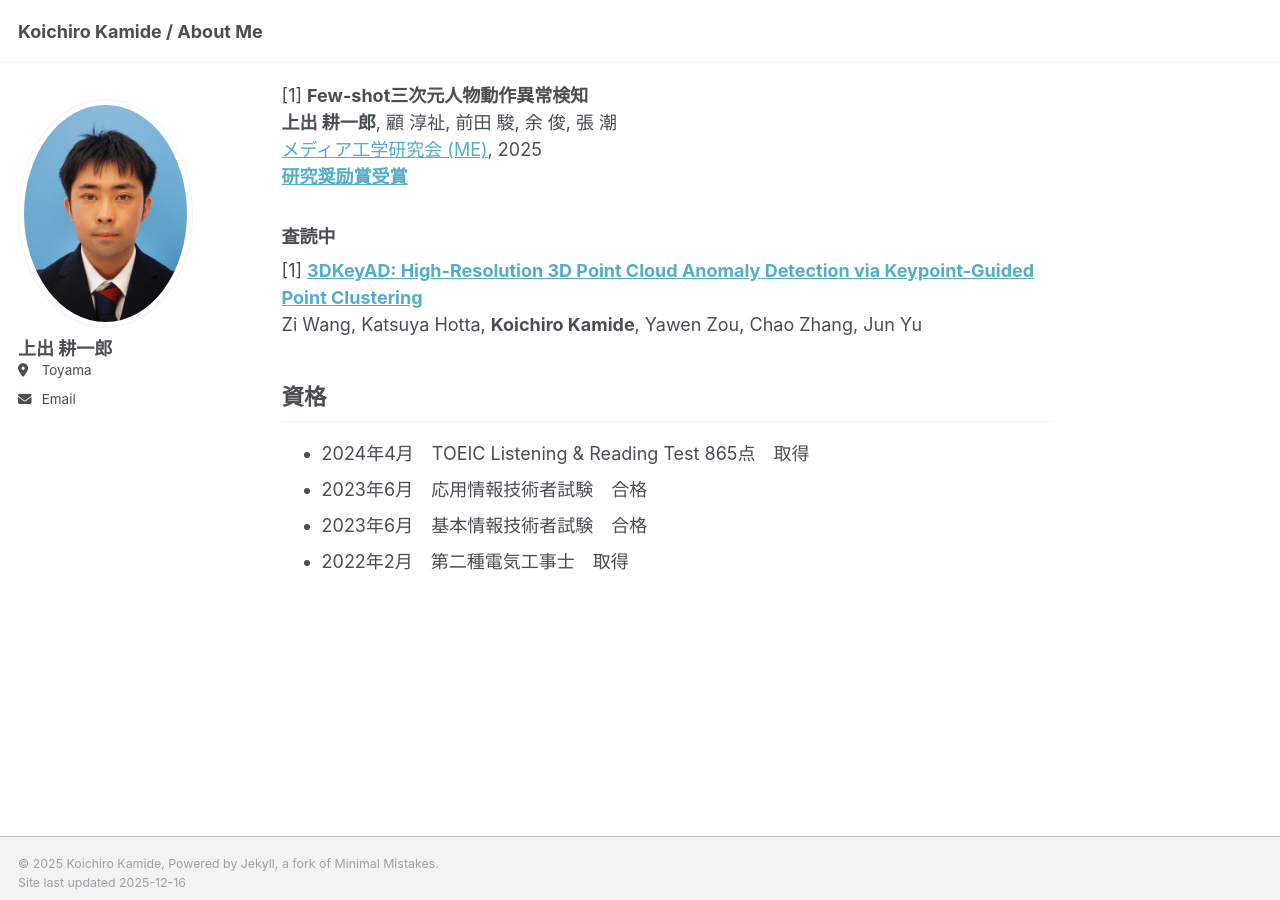
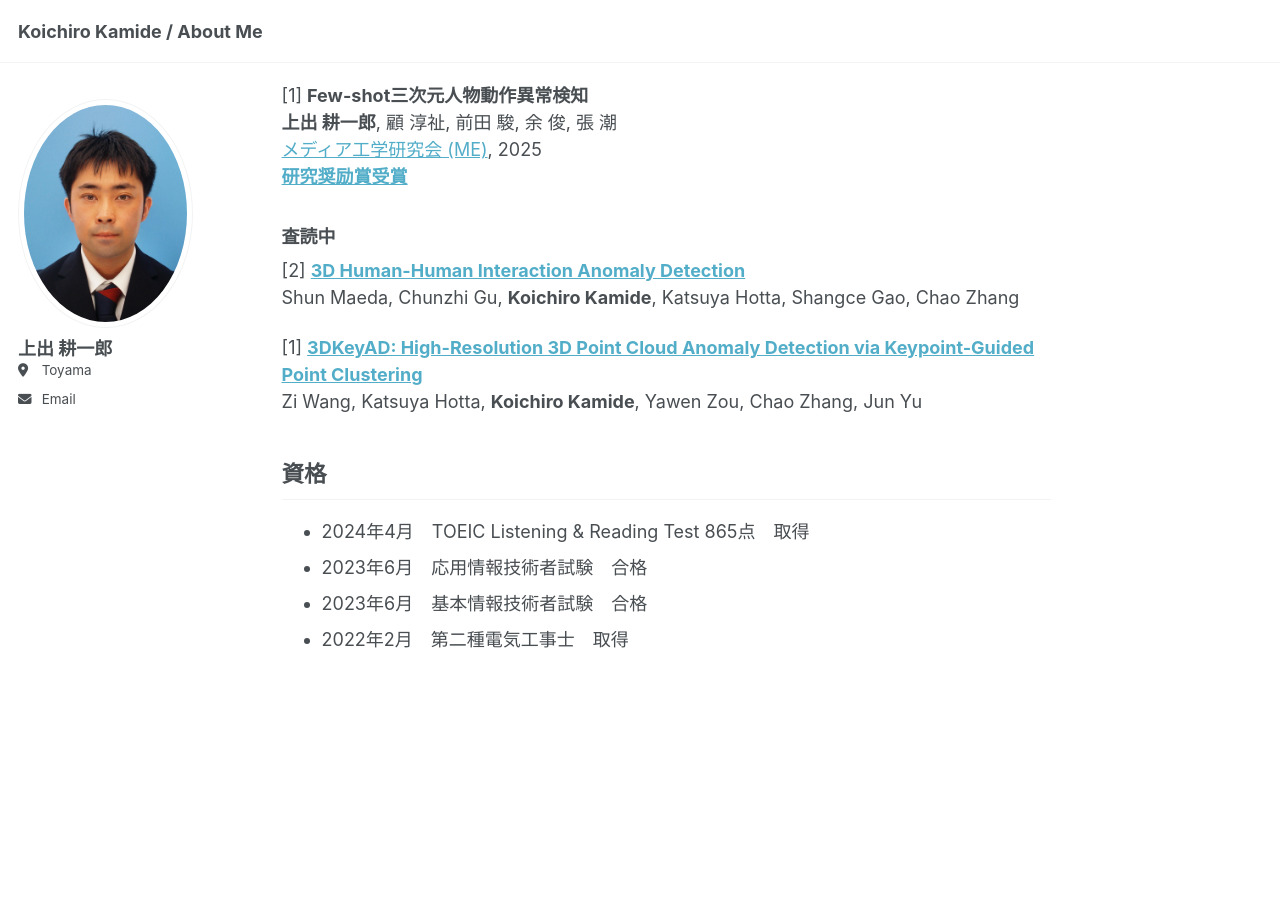
Before and after one commit to koichiro-kamide/koichiro-kamide.github.io, a Jekyll site: the page built from _pages/about.md, in a window 1280 px wide and 900 px high, scrolled down 1072 px. Built offline with Jekyll 4.4.1, drawn with Linux system fonts in a browser that asks for light colours.

Commit message:
Add paper in Under Review.

```diff
--- a/_pages/about.md
+++ b/_pages/about.md
@@ -67,6 +67,9 @@ Yu Ding, **Koichiro Kamide**, Jun Yu, Chao Zhang
 
 
 ### 査読中
+[2] [**3D Human-Human Interaction Anomaly Detection**](https://arxiv.org/abs/2512.13560)
+Shun Maeda, Chunzhi Gu, **Koichiro Kamide**, Katsuya Hotta, Shangce Gao, Chao Zhang
+
 [1] [**3DKeyAD: High-Resolution 3D Point Cloud Anomaly Detection via Keypoint-Guided Point Clustering**](https://arxiv.org/abs/2507.13110)
 Zi Wang, Katsuya Hotta, **Koichiro Kamide**, Yawen Zou, Chao Zhang, Jun Yu
 
```
